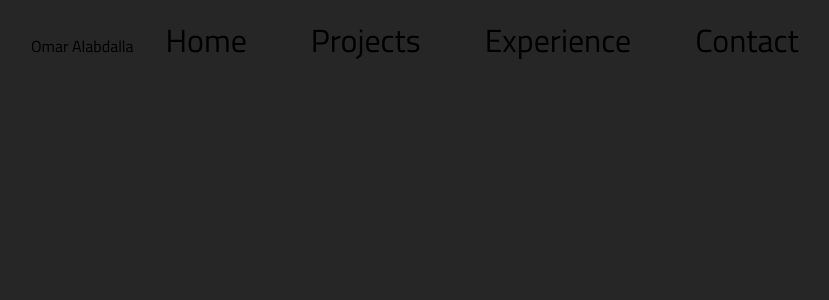
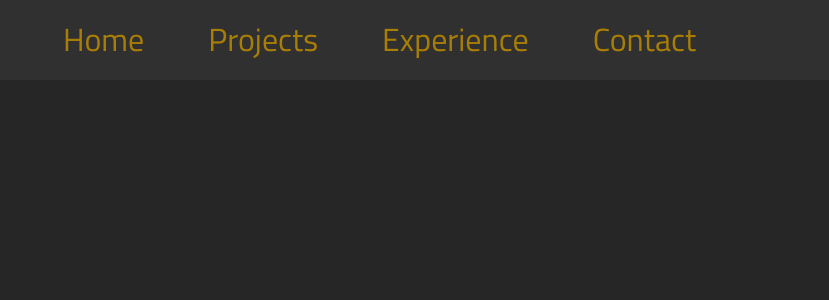
Before and after one commit to Omar-Alabdalla/Portfolio, a React (Create React App) app: page / in a window 1280 px wide. Shown: the top 300 px of the page, without its empty margins (1-830 px from the left). Built offline with nearby package versions, Linux system fonts and the light colour scheme; a small style sheet from the web is missing.

Commit message:
Readded Mobile Compatibility

```diff
--- a/src/Components/NavBar.js
+++ b/src/Components/NavBar.js
@@ -1,4 +1,5 @@
 import { useRef } from "react";
+import { FaBars, FaTimes } from "react-icons/fa";
 
 import React from "react";
 
@@ -7,17 +8,24 @@ import "./NavBar.scss";
 function NavBar() {
   const navRef = useRef();
 
+  const showNavBar = () => {
+    navRef.current.classList.toggle("responsive_nav");
+  };
+
   return (
     <header>
       <nav ref={navRef}>
-        <div className="NavBar-Links">
-          <b1>Omar Alabdalla</b1>
-          <a href="/Personal-Portfolio/#/">Home</a>
-          <a href="/Personal-Portfolio/#/Projects">Projects</a>
-          <a href="/Personal-Portfolio/#/Experience">Experience</a>
-          <a href="/Personal-Portfolio/#/Contact">Contact</a>
-        </div>
+        <a href="/Home">Home</a>
+        <a href="/Projects">Projects</a>
+        <a href="/Experience">Experience</a>
+        <a href="/Contact">Contact</a>
+        <button className="nav-btn nav-close-btn" onClick={showNavBar}>
+          <FaTimes />
+        </button>
       </nav>
+      <button className="nav-btn" onClick={showNavBar}>
+        <FaBars />
+      </button>
     </header>
   );
 }
--- a/src/Components/NavBar.scss
+++ b/src/Components/NavBar.scss
@@ -1,11 +1,4 @@
 @import url("https://fonts.googleapis.com/css2?family=Titillium+Web:wght@300;400;700&display=swap");
-@import "anime.css";
-
-$mainColor: rgb(48, 48, 48);
-$mainColorLight: grey;
-$secondaryColor: rgb(19, 200, 255);
-$textColor: rgb(169, 126, 7);
-$textColor2: white;
 
 * {
   padding: 0;
@@ -13,6 +6,15 @@ $textColor2: white;
   box-sizing: border-box;
   font-family: "Titillium Web", sans-serif;
 }
+
+:root {
+  --mainColor: rgb(48, 48, 48);
+  --mainColorLight: grey;
+  --secondaryColor: rgb(19, 200, 255);
+  --textColor: rgb(169, 126, 7);
+  --textColor2: white;
+}
+
 header {
   display: flex;
   align-items: center;
@@ -22,6 +24,7 @@ header {
   background-color: var(--mainColor);
   color: var(--textColor);
 }
+
 nav a {
   cursor: pointer;
   font-size: 2rem;
@@ -42,38 +45,60 @@ nav a:hover {
     0 0 0.5em 0 var(--secondaryColor);
 }
 
-.picture {
-  height: 50px;
-  width: 50px;
+header .nav-btn {
+  padding: 5px;
+  cursor: pointer;
+  background: transparent;
+  border: none;
+  outline: none;
+  color: var(--textColor);
+  visibility: hidden;
+  opacity: 0;
+  font-size: 1.8rem;
 }
 
-p1 {
-  left: 50%;
-  float: right;
-  position: absolute;
-  font-size: 1.5rem;
-  padding: 2.5em;
-  color: var(--textColor);
+@media only screen and (max-width: 1024px) {
+  header .nav-btn {
+    visibility: visible;
+    opacity: 1;
+  }
+
+  header nav {
+    position: fixed;
+    top: 0;
+    left: 0;
+    height: 100%;
+    width: 100%;
+    display: flex;
+    flex-direction: column;
+    align-items: center;
+    justify-content: center;
+    gap: 1.5rem;
+    background-color: var(--mainColor);
+    transition: 1s;
+    transform: translateY(-100vh);
+  }
+
+  header .responsive_nav {
+    transform: none;
+  }
+
+  nav .nav-close-btn {
+    position: absolute;
+    top: 2rem;
+    right: 2rem;
+  }
+
+  nav a {
+    font-size: 1.5rem;
+  }
+}
+
+b1 {
+  font-size: 2rem;
   align-items: center;
   display: inline;
-  right: 0%;
-}
-
-p2 {
-  position: absolute;
-  font-size: 1.5rem;
-  padding: 2.5em;
-  color: var(--textColor);
-  align-items: center;
-  display: inline;
-  float: left;
-  bottom: 20%;
-  right: 50%;
-  left: 0%;
-}
-
-f {
-  font-weight: bolder;
+  float: right;
 }
 
 body {
```
